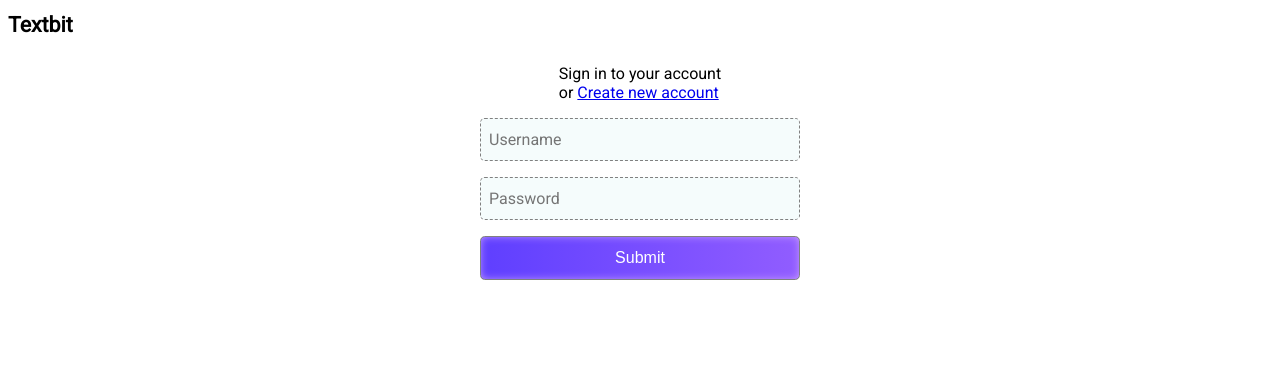
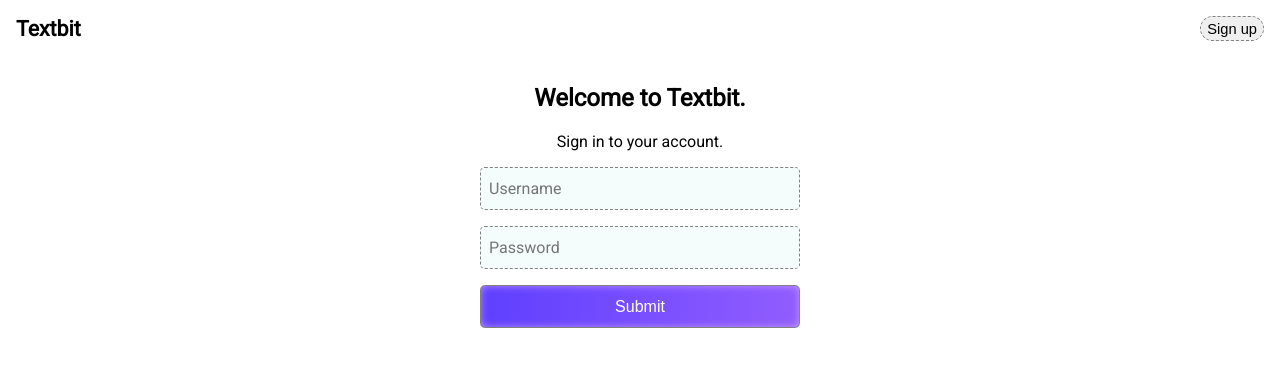
Before and after one commit to abedin4416/messaging, a website: page public/index.html in a window 1280 px wide. Drawn offline with Linux system fonts and the light colour scheme.

Commit message:
first commit

```diff
--- a/public/index.html
+++ b/public/index.html
@@ -10,11 +10,12 @@
     <body>
         <div id="header">
             <div id="title">Textbit</div>
+            <button id="signup">Sign up</button>
         </div>
         <form id="user-form">
             <div id="user-form-msg">
-                Sign in to your account
-                <br>or <a href="/signup">Create new account</a>
+                <h2>Welcome to Textbit.</h2>
+                Sign in to your account.
             </div>
             <input type="text" class="user-input" name="username" placeholder="Username" required/>
             <input type="password" class="user-input" name="password" placeholder="Password" required/>
--- a/public/styles.css
+++ b/public/styles.css
@@ -29,13 +29,20 @@ body{
     display: grid;
     top:0;
     box-sizing: border-box;
-    padding: 0.5rem;
+    padding: 1rem;
+    grid-auto-flow:column;
+    justify-content: space-between;
 }
 
 #title{
     font-weight: bold;
     font-size: 16pt;
     align-content:center;
+}
+#signup{
+    border-radius:1rem;
+    border:1px dashed grey;
+    font-size:11pt;
 }
 
 #user-form{
@@ -47,6 +54,7 @@ body{
 
 #user-form-msg{
     margin-bottom:1rem;
+    text-align: center;
 }
 
 .user-input {
```
